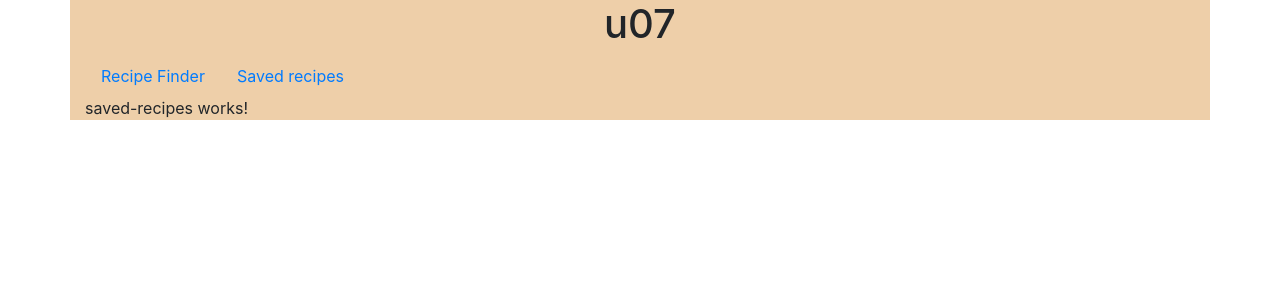
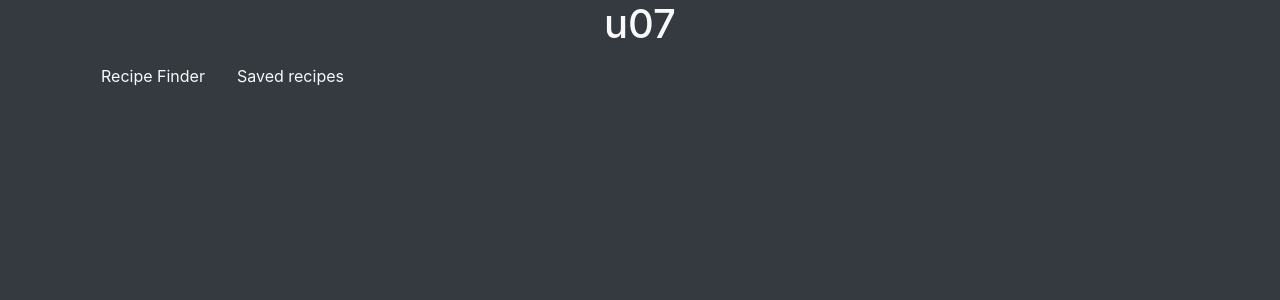
Before and after one commit to Aiiion/RecipeSite2.0, an Angular app: page /saved-recipes in a window 1280 px wide. Shown: the top 300 px of the page. Built offline with nearby package versions, Linux system fonts and the light colour scheme.

Commit message:
styling done for desktop, ok at best

```diff
--- a/src/app/app.component.css
+++ b/src/app/app.component.css
@@ -1,3 +1,6 @@
 .centersetText{
     text-align:center;
 }
+body{
+    background-color: #343a40!important;
+}
--- a/src/app/app.component.html
+++ b/src/app/app.component.html
@@ -1,11 +1,11 @@
-<div class="container" style="background-color: rgb(238, 207, 169);">
-<header class="col-xl-12 centersetText">
-<h1 class="col-xl-12">u07</h1>
-<nav class="row nav col-sm-12">
+<div class="container bg-dark">
+<header class="col-xl-12 centersetText bg-dark">
+<h1 class="col-xl-12 text-light">u07</h1>
+<nav class="row nav col-sm-12 ">
 
-  <a class="nav-link" routerLink="/" routerLinkActive="active">Recipe Finder</a>
+  <a class="nav-link text-light" routerLink="/" routerLinkActive="active">Recipe Finder</a>
 
-  <a class="nav-link" routerLink="/saved-recipes" routerLinkActive="active">Saved recipes</a>
+  <a class="nav-link text-light" routerLink="/saved-recipes" routerLinkActive="active">Saved recipes</a>
 </nav>
 </header>
 <router-outlet></router-outlet>
--- a/src/app/recipe-finder/recipe-finder.component.css
+++ b/src/app/recipe-finder/recipe-finder.component.css
@@ -1,3 +1,6 @@
 .centersetText{
     text-align:center;
 }
+body{
+    background-color: #343a40 !important;
+}
--- a/src/app/recipe-finder/recipe-finder.component.html
+++ b/src/app/recipe-finder/recipe-finder.component.html
@@ -35,21 +35,22 @@
       </button>
     </div>
   </div>
-  <table class="col-xl-12">
+  <table class="col-xl-12 bg-dark m0">
     <thead>
       <tr>
-        <th><b>Dish name</b></th>
-        <th><b>Learn more</b></th>
+        <th><b class="text-light">Dish name</b></th>
+        <th><b class="text-light">Learn more</b></th>
 
       </tr>
     </thead>
-  <tbody class="">
+  <tbody >
 
-    <tr *ngFor="let recipe of recipes.results">
-      <td>{{ recipe.title }} <button class="float-right" (click)="this.data.addSavedRecipe(recipe)">Save</button></td>
-      <td>
+    <tr *ngFor="let recipe of recipes.results" class="border-top">
+      <td class="text-light">{{ recipe.title }} <button class="float-right" (click)="this.data.addSavedRecipe(recipe)">Save</button></td>
+      <td class="text-light">
           <a routerLink="/recipe-details" routerLinkActive="active" (click)="this.data.setChoosenRecipeId(recipe.id)">View Details</a>
         </td>
+        <hr/>
     </tr>
   </tbody>
 </table>
--- a/src/app/saved-recipes/saved-recipes.component.html
+++ b/src/app/saved-recipes/saved-recipes.component.html
@@ -1,8 +1,9 @@
-<p>saved-recipes works!</p>
-<tr *ngFor="let savedRecipe of savedRecipes" style="border: 1px solid black">
-    <td>
-        {{savedRecipe.title}}
-        <a routerLink="/recipe-details" routerLinkActive="active" (click)="this.data.setChoosenRecipeId(savedRecipe.id)">View Details</a>
-        <button (click)="unSaveRecipe(savedRecipe)">remove</button>
-    </td>
-  </tr>
+<ul *ngFor="let savedRecipe of savedRecipes">
+    <li class="card col-xl-12 centersetText">
+        <p>{{savedRecipe.title}}</p>
+        <div class="col-xl-12">
+            <a routerLink="/recipe-details" routerLinkActive="active" (click)="this.data.setChoosenRecipeId(savedRecipe.id)">View Details</a>
+            <button (click)="unSaveRecipe(savedRecipe)">remove</button>
+        </div>
+    </li>
+</ul>
--- a/src/styles.css
+++ b/src/styles.css
@@ -1 +1,3 @@
 /* You can add global styles to this file, and also import other style files */
+html { background-color: #343a40; }
+body { background-color: #343a40; }
```
